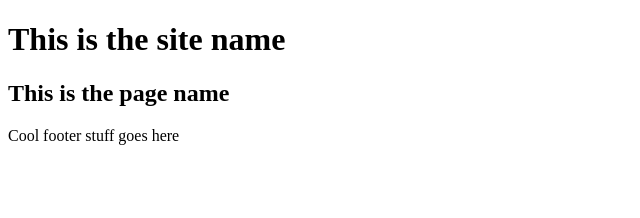
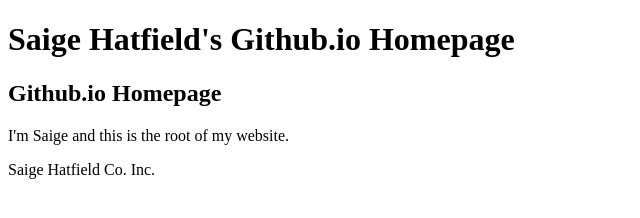
Before and after one commit to vilvt/vilvt.github.io, a plain HTML site: page index.html in a window 1280 px wide. Shown: the whole page, without its empty margins (0-640 px from the left). Drawn offline with Linux system fonts and the light colour scheme.

Commit message:
Updated index.html details
Updated header, footer, and h2.

```diff
--- a/index.html
+++ b/index.html
@@ -7,11 +7,12 @@
 </head>
 <body>
     <header>
-        <h1>This is the site name</h1>
+        <h1>Saige Hatfield's Github.io Homepage</h1>
     </header>
     <main>
-        <h2>This is the page name</h2>
+        <h2>Github.io Homepage</h2>
+        <p>I'm Saige and this is the root of my website.</p>
     </main>
-    <footer>Cool footer stuff goes here</footer>
+    <footer>Saige Hatfield Co. Inc.</footer>
 </body>
 </html>
```
